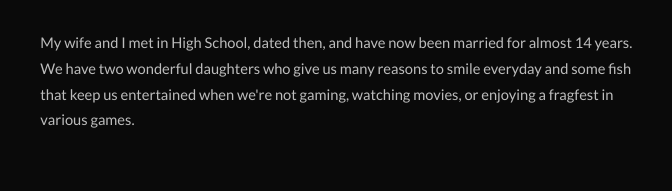
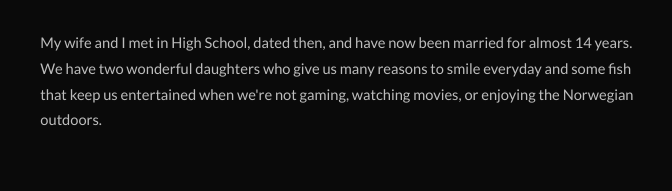
Before and after one commit to darthlukan/bct, a plain HTML site: page html/index.html in a window 1280 px wide. Shown: the part 701-892 px from the top of the page, 145-817 px from the left. Drawn offline with Linux system fonts and the light colour scheme; files that its build step writes are made by us from their sources; files whose address does not match are found by name.

Commit message:
fix last paragraph

```diff
--- a/html/index.html
+++ b/html/index.html
@@ -104,8 +104,8 @@
 
                                 <p>My wife and I met in High School, dated then, and have now been married for almost 14
                                 years.  We have two wonderful daughters who give us many reasons to smile everyday and
-                                some fish that keep us entertained when we're not gaming, watching movies, or enjoying a
-                                fragfest in various games.</p>
+                                some fish that keep us entertained when we're not gaming, watching movies, or enjoying
+                                the Norwegian outdoors.</p>
 							</div>
 						</section>
 
```
